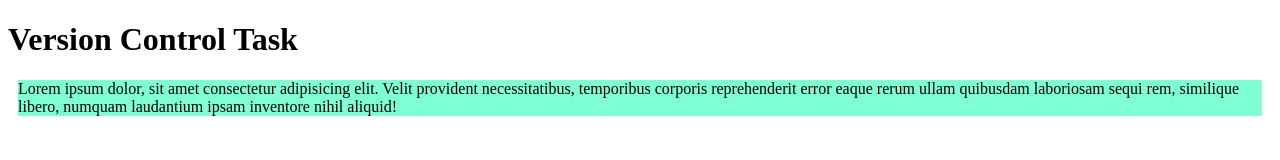
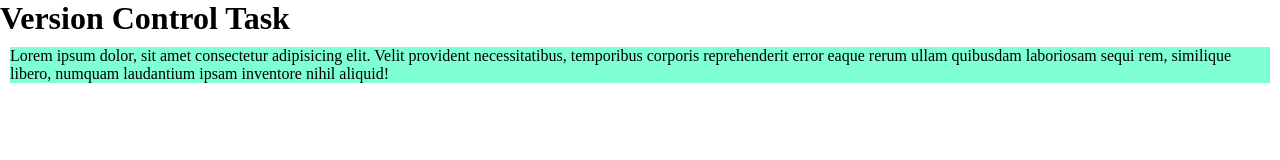
Before and after one commit to MalakGhazy/Version-Control-Task, a plain HTML site: page index.html in a window 1280 px wide. Drawn offline with Linux system fonts and the light colour scheme.

Commit message:
Adding generic styles

```diff
--- a/index.html
+++ b/index.html
@@ -5,10 +5,17 @@
     <meta name="viewport" content="width=device-width, initial-scale=1.0">
     <title>Version Control Task</title>
 </head>
+<style>
+    *{
+        margin: auto;
+        padding: auto;
+    }
+</style>
 <body>
    <h1>Version Control Task</h1>
    <p style="margin:10px ; background-color: aquamarine;">
     Lorem ipsum dolor, sit amet consectetur adipisicing elit. Velit provident necessitatibus, temporibus corporis reprehenderit error eaque rerum ullam quibusdam laboriosam sequi rem, similique libero, numquam laudantium ipsam inventore nihil aliquid!
    </p>
+
 </body>
 </html>
```
